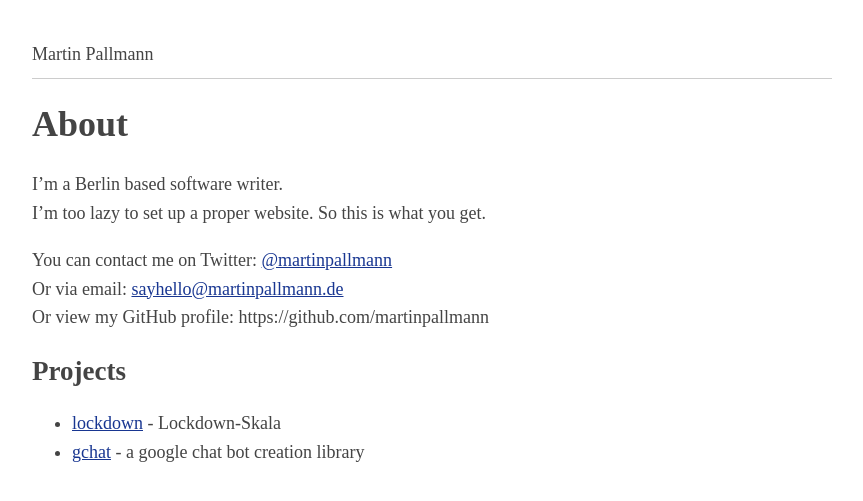
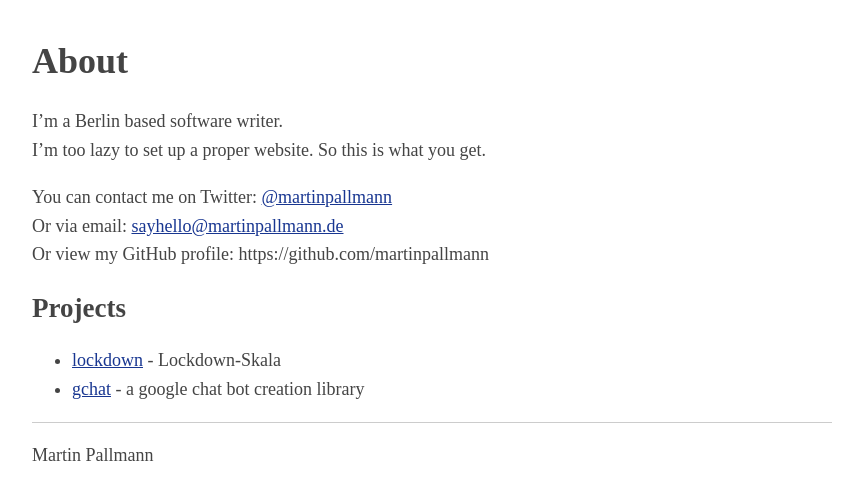
Before and after one commit to martinpallmann/martinpallmann.github.io, a Jekyll site: the page built from index.md, in a window 1280 px wide. Shown: the top 501 px of the page, without its empty margins (208-1071 px from the left). Built offline with Jekyll 4.4.1, drawn with Linux system fonts in a browser that asks for light colours.

Commit message:
move name to foot

```diff
--- a/_layouts/default.html
+++ b/_layouts/default.html
@@ -7,8 +7,6 @@
   <style>{% include style.css %}</style>
 </head>
 <body>
-Martin Pallmann
-<hr>
 <h1>{{ page.title }}</h1>
 {{ content }}
 </body>
```
Also changed, not shown: index.md (+3 -0 lines).
